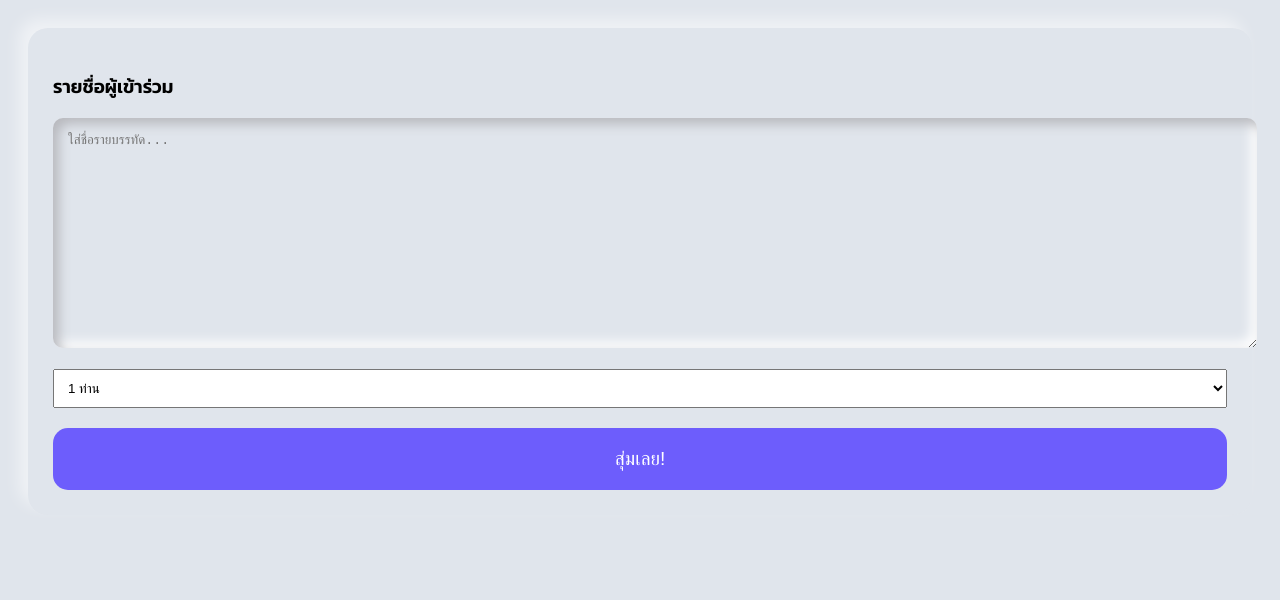
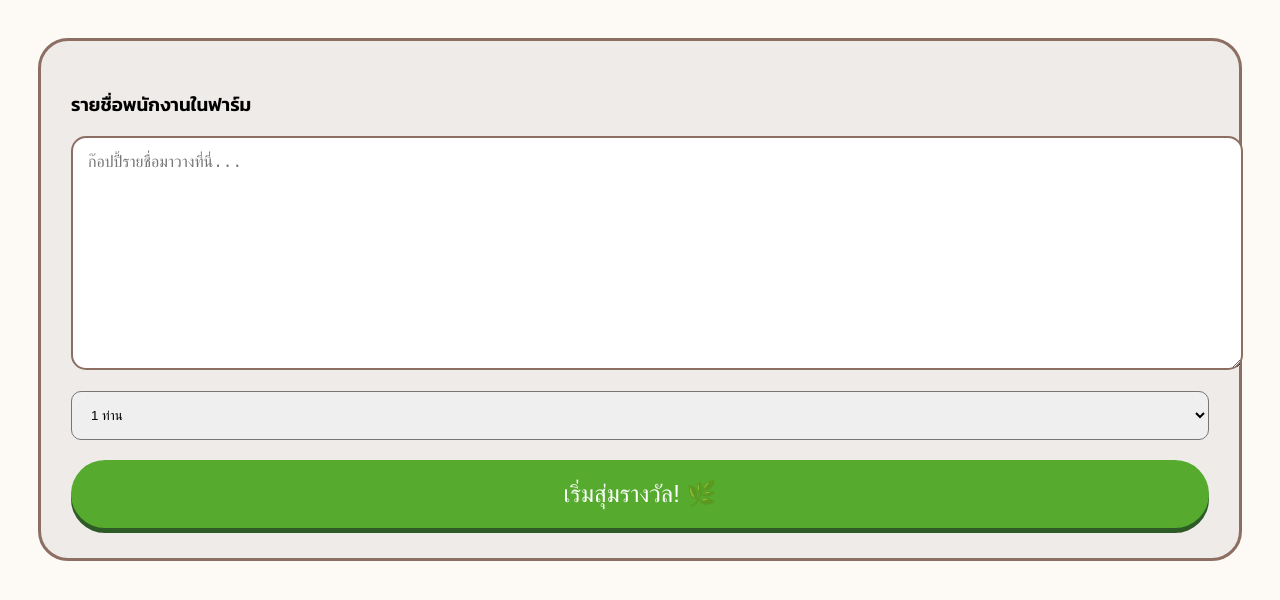
Before and after one commit to wattana17111993-cyber/Lucky-Draw, a plain HTML site: page controller.html in a window 1280 px wide. Drawn offline with Linux system fonts and the light colour scheme.

Commit message:
Update controller.html

```diff
--- a/controller.html
+++ b/controller.html
@@ -3,22 +3,26 @@
 <head>
     <link href="https://fonts.googleapis.com/css2?family=Kanit:wght@300;400;600&display=swap" rel="stylesheet">
     <style>
-        body { font-family: 'Kanit', sans-serif; background: #e0e5ec; padding: 20px; }
-        .card { background: #e0e5ec; padding: 25px; border-radius: 20px; box-shadow: 9px 9px 16px rgb(163,177,198,-0.6), -9px -9px 16px rgba(255,255,255, 0.5); }
-        textarea { width: 100%; height: 200px; border: none; border-radius: 10px; padding: 15px; background: #e0e5ec; box-shadow: inset 6px 6px 12px #b8b9be, inset -6px -6px 12px #ffffff; }
-        button { width: 100%; margin-top: 20px; padding: 20px; border: none; border-radius: 15px; background: #6d5dfc; color: white; font-size: 1.2rem; cursor: pointer; transition: 0.3s; }
-        button:active { transform: scale(0.98); }
+        body { font-family: 'Kanit', sans-serif; background: #fdfaf6; padding: 30px; }
+        .panel { background: #efebe9; padding: 30px; border-radius: 30px; border: 3px solid #8d6e63; }
+        textarea { width: 100%; height: 200px; border-radius: 15px; border: 2px solid #8d6e63; padding: 15px; background: #fff; font-size: 16px; }
+        button {
+            width: 100%; margin-top: 20px; padding: 20px; border: none; border-radius: 50px;
+            background: #56ab2f; color: white; font-size: 1.5rem; cursor: pointer;
+            box-shadow: 0 5px 0 #2d5a27; transition: 0.2s;
+        }
+        button:active { transform: translateY(5px); box-shadow: 0 0 0; }
     </style>
 </head>
 <body>
-    <div class="card">
-        <h3>รายชื่อผู้เข้าร่วม</h3>
-        <textarea id="nameInput" placeholder="ใส่ชื่อรายบรรทัด..."></textarea>
-        <select id="luckyAmount" style="width: 100%; padding: 10px; margin-top: 15px;">
+    <div class="panel">
+        <h3>รายชื่อพนักงานในฟาร์ม</h3>
+        <textarea id="nameInput" placeholder="ก๊อปปี้รายชื่อมาวางที่นี่..."></textarea>
+        <select id="luckyAmount" style="width: 100%; padding: 15px; margin-top: 15px; border-radius: 10px;">
             <option value="1">1 ท่าน</option>
             <option value="5">5 ท่าน</option>
         </select>
-        <button onclick="send()">สุ่มเลย!</button>
+        <button onclick="send()">เริ่มสุ่มรางวัล! 🌿</button>
     </div>
 
     <script>
```
